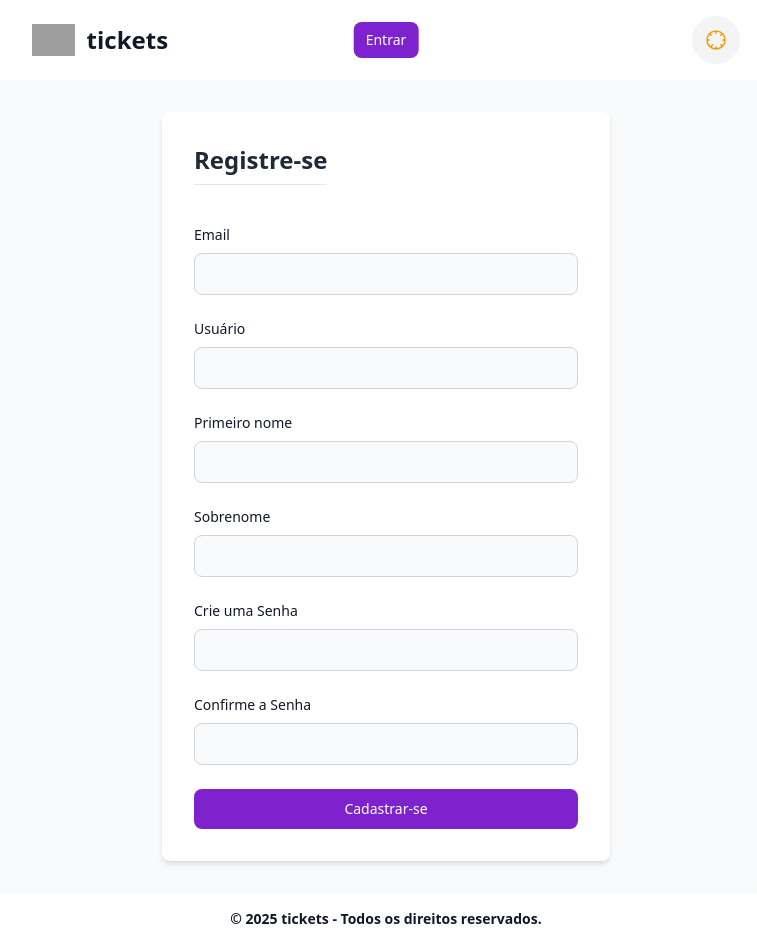
After one commit to lucsdsm/tickets, a Flask app: page /auth/register in a window 1280 px wide. The commit adds this page. Shown: the whole page, without its empty margins (254-1011 px from the left). Run offline with Flask 3, Linux system fonts and the light colour scheme; grey boxes are pictures that could not be loaded.

Commit message:
validações para login, registro local e padrão de documentação dentro do código

```diff
--- a/app/__init__.py
+++ b/app/__init__.py
@@ -59,6 +59,7 @@ def create_app():
         # importa os modelos para que o SQLAlchemy possa reconhecê-los
         from .models import User # importa o modelo User para o login_manager
 
+        # registra o carregador de usuário para o login_manager
         @login_manager.user_loader
         def load_user(user_id):
             return User.query.get(int(user_id))
--- a/app/routes/auth.py
+++ b/app/routes/auth.py
@@ -1,14 +1,106 @@
-from flask import Blueprint, render_template, redirect, url_for, flash, request, session
+from flask import Blueprint, render_template, redirect, url_for, flash, request, session, Response
 from flask_login import login_user, logout_user, login_required, current_user
 from app.models import User
 from app import db, bcrypt, oauth
 
 auth = Blueprint('auth', __name__)
 
+@auth.route('/register', methods=['GET', 'POST'])
+def register() -> 'Response':
+    """Processa o formulário de registro do utilizador.
+
+    Esta rota lida com os métodos GET e POST. Para GET, simplesmente renderiza
+    o template de registro. Para POST, valida os dados do formulário,
+    cria um novo utilizador na base de dados e inicia uma sessão para o
+    utilizador recém-registrado.
+
+    Returns:
+        Response: Um objeto de resposta do Flask. Pode ser o template de registro
+                  renderizado ou um redirecionamento para a página inicial.
+    """
+
+    # se o usuário já estiver logado, redireciona para a página de tickets
+    if current_user.is_authenticated:
+        return redirect(url_for('main.home'))
+
+    # verifica se o método da requisição é POST
+    if request.method == 'POST':
+        # obtém os dados do formulário de registro
+        username = request.form['username']
+        email = request.form['email']
+        first_name = request.form['first_name']
+        last_name = request.form['last_name']
+        password = request.form['password']
+        confirm_password = request.form.get('confirm_password')
+
+        # validações
+        has_error = False
+
+        # verifica se todos os campos obrigatórios foram preenchidos
+        if not all([username, email, first_name, last_name, password]):
+            flash('Todos os campos são obrigatórios.', 'danger')
+            has_error = True
+
+        # verificar se o nome de utilizador já está em uso
+        if User.query.filter_by(username=username).first():
+            flash('Este nome de utilizador já está em uso. Por favor, escolha outro.', 'danger')
+            has_error = True
+
+        # verificar se o email já está em uso
+        if User.query.filter_by(email=email).first():
+            flash('Este email já está em uso. Por favor, escolha outro.', 'danger')
+            has_error = True
+
+        # verificar se a senha é igual ao campo de confirmação
+        if password != confirm_password:
+            flash('As senhas não coincidem. Por favor, tente novamente.', 'danger')
+            has_error = True
+
+        # se houver um erro de validação, renderiza novamente o template com os dados inseridos
+        if has_error:
+            return render_template('cadastro-local.html',
+                                   username=username,
+                                   email=email,
+                                   first_name=first_name,
+                                   last_name=last_name)
+
+        # se a validação passar, cria o novo usuário
+        user = User(
+            username=username,
+            email=email,
+            first_name=first_name,
+            last_name=last_name
+        )
+        user.set_password(password)
+        db.session.add(user)
+        db.session.commit()
+
+        # faz o login do novo utilizador e redireciona
+        login_user(user)
+        flash(f'Registro concluído com sucesso! Bem-vindo, {user.username}!', 'success')
+        return render_template('dashboard.html')
+
+    # se o método for GET, renderiza o template de registro
+    return render_template('cadastro-local.html')
+
 @auth.route('/login', methods=['GET', 'POST'])
-def login():
-    # if current_user.is_authenticated:
-    #     return redirect(url_for('main.home'))
+def login() -> 'Response':
+    """Processa o formulário de login do utilizador.
+
+    Esta rota lida com os métodos GET e POST. Para GET, simplesmente renderiza
+    o template de login. Para POST, valida as credenciais do utilizador
+    (email e senha) contra a base de dados. Se as credenciais forem
+    válidas, inicia uma sessão para o utilizador. Caso contrário, exibe
+    uma mensagem de erro.
+
+    Returns:
+        Response: Um objeto de resposta do Flask. Pode ser o template de login
+                  renderizado ou um redirecionamento para a página inicial.
+    """
+
+    # se o usuário já estiver logado, redireciona para a página de tickets
+    if current_user.is_authenticated:
+        return redirect(url_for('main.home'))
 
     # verifica se o método da requisição é POST
     if request.method == 'POST':
@@ -26,22 +118,53 @@ def login():
         else:
             flash('Usuário ou senha inválidos.', 'danger')
 
+    # se o método for GET, renderiza o template de login
     return render_template('login.html')
 
 @auth.route('/logout')
 @login_required
-def logout():
+def logout() -> 'Response':
+    """Desconecta o utilizador da sessão atual.
+
+    Esta rota é protegida por login_required, o que significa que o utilizador
+    deve estar autenticado para acessar esta rota. Quando acessada, a sessão
+    do utilizador é encerrada e o utilizador é redirecionado para a página inicial
+    com uma mensagem de sucesso.
+
+    Returns:
+        Response: Um objeto de resposta do Flask que redireciona para a página inicial.
+    """
+
     logout_user()
     flash('Você foi desconectado.', 'info')
     return redirect(url_for('main.home'))
 
 @auth.route('/google/login')
-def google_login():
+def google_login() -> 'Response':
+    """Inicia o processo de autenticação com a Google.
+
+    Esta rota redireciona o utilizador para a página de autenticação da Google.
+    O utilizador será redirecionado de volta para a rota de callback após a autenticação.
+
+    Returns:
+        Response: Um objeto de resposta do Flask que redireciona para a página de autenticação da Google.
+    """
+
     redirect_uri = url_for('auth.google_callback', _external=True)
     return oauth.google.authorize_redirect(redirect_uri)
 
 @auth.route('/google/callback')
-def google_callback():
+def google_callback() -> 'Response':
+    """Processa o callback da autenticação com a Google.
+
+    Esta rota é chamada pela Google após o utilizador autenticar-se. Ela obtém
+    as informações do utilizador e verifica se o utilizador já existe na base de dados.
+    Se o utilizador existir, faz o login. Caso contrário, redireciona para a página de registro
+    para completar o registro.
+
+    Returns:
+        Response: Um objeto de resposta do Flask que redireciona para a página inicial ou para a página de registro.
+    """
     try:
         # obtém o token de acesso
         token = oauth.google.authorize_access_token()
@@ -61,20 +184,30 @@ def google_callback():
         flash(f'Bem-vindo de volta, {user.username}!', 'success')
         return redirect(url_for('main.home'))
 
-    # se o utilizador não existe, cria um novo registo
+    # se o utilizador não existe, cria um novo registro
     else:
         session['google_oauth_email'] = user_info['email']
         session['google_oauth_fname'] = user_info.get('given_name', '')
         session['google_oauth_lname'] = user_info.get('family_name', '')
 
-        flash('Bem-vindo! Por favor, complete o seu registo.', 'info')
+        flash('Bem-vindo! Por favor, complete o seu registro.', 'info')
         return redirect(url_for('auth.complete_google_register'))
 
 @auth.route('/complete-google-register', methods=['GET', 'POST'])
-def complete_google_register():
+def complete_google_register() -> 'Response':
+
+    """Completa o registro do utilizador após a autenticação com a Google.
+
+    Esta rota lida com os métodos GET e POST. Para GET, renderiza o formulário de registro
+    pré-preenchido com os dados obtidos da Google. Para POST, processa o formulário,
+    valida os dados e cria um novo utilizador na base de dados.
+
+    Returns:
+        Response: Um objeto de resposta do Flask. Pode ser o template de registro renderizado ou um redirecionamento para a página inicial.
+    """
 
     if 'google_oauth_email' not in session:
-        flash('Por favor, inicie o registo através da Google.', 'error')
+        flash('Por favor, inicie o registro através da Google.', 'error')
         return redirect(url_for('auth.login'))
 
     # renderiza o formulário para o método get
@@ -89,15 +222,24 @@ def complete_google_register():
     first_name = request.form.get('first_name')
     last_name = request.form.get('last_name')
     password = request.form.get('password')
+    confirm_password = request.form.get('confirm_password')
 
     # validações
     has_error = False
+
+    # verifica se todos os campos obrigatórios foram preenchidos
     if not all([username, first_name, last_name, password]):
         flash('Todos os campos são obrigatórios.', 'danger')
         has_error = True
 
+    # verificar se o nome de utilizador já está em uso
     if User.query.filter_by(username=username).first():
         flash('Este nome de utilizador já está em uso. Por favor, escolha outro.', 'danger')
+        has_error = True
+
+    # verificar se a senha é igual ao campo de confirmação
+    if password != confirm_password:
+        flash('As senhas não coincidem. Por favor, tente novamente.', 'danger')
         has_error = True
 
     # se houver um erro de validação, renderiza novamente o template com os dados inseridos
@@ -127,5 +269,5 @@ def complete_google_register():
 
     # faz o login do novo utilizador e redireciona
     login_user(user)
-    flash(f'Registo concluído com sucesso! Bem-vindo, {user.username}!', 'success')
+    flash(f'registro concluído com sucesso! Bem-vindo, {user.username}!', 'success')
     return render_template('dashboard.html')
--- a/app/templates/cadastro-google.html
+++ b/app/templates/cadastro-google.html
@@ -31,6 +31,11 @@
                 <label for="password" class="block mb-2 text-sm font-medium text-gray-900 dark:text-white"> Crie uma Senha </label>
                 <input type="password" name="password" id="password" class="bg-gray-50 border border-gray-300 text-gray-900 text-sm rounded-lg focus:ring-blue-500 focus:border-blue-500 block w-full p-2.5 dark:bg-gray-700 dark:border-gray-600 dark:placeholder-gray-400 dark:text-white" required>
             </div>
+
+            <div>
+                <label for="confirm_password" class="block mb-2 text-sm font-medium text-gray-900 dark:text-white"> Confirme a Senha </label>
+                <input type="password" name="confirm_password" id="confirm_password" class="bg-gray-50 border border-gray-300 text-gray-900 text-sm rounded-lg focus:ring-blue-500 focus:border-blue-500 block w-full p-2.5 dark:bg-gray-700 dark:border-gray-600 dark:placeholder-gray-400 dark:text-white" required>
+            </div>
         </fieldset>
 
         <div class="mt-6">
--- /dev/null
+++ b/app/templates/cadastro-local.html
@@ -0,0 +1,44 @@
+{% extends "layout.html" %}
+{% block content %}
+<div class="max-w-md mx-auto bg-white dark:bg-gray-800 p-8 rounded-lg shadow-md">
+    <form method="POST" action="{{ url_for('auth.register') }}">
+        <fieldset class="space-y-6">
+            <legend class="text-2xl font-bold border-b pb-2 mb-4 dark:text-white"> Registre-se </legend>
+
+            <div>
+                <label for="email" class="block mb-2 text-sm font-medium text-gray-900 dark:text-white"> Email </label>
+                <input type="email" name="email" id="email" value="{{ email }}" class="bg-gray-50 border border-gray-300 text-gray-900 text-sm rounded-lg focus:ring-blue-500 focus:border-blue-500 block w-full p-2.5 dark:bg-gray-700 dark:border-gray-600 dark:placeholder-gray-400 dark:text-white">
+            </div>
+
+            <div>
+                <label for="username" class="block mb-2 text-sm font-medium text-gray-900 dark:text-white"> Usuário </label>
+                <input type="text" name="username" id="username" value=" {{ username }}" class="bg-gray-50 border border-gray-300 text-gray-900 text-sm rounded-lg focus:ring-blue-500 focus:border-blue-500 block w-full p-2.5 dark:bg-gray-700 dark:border-gray-600 dark:placeholder-gray-400 dark:text-white" required>
+            </div>
+
+            <div>
+                <label for="first_name" class="block mb-2 text-sm font-medium text-gray-900 dark:text-white"> Primeiro nome </label>
+                <input type="text" name="first_name" id="first_name" value=" {{ first_name }}" class="bg-gray-50 border border-gray-300 text-gray-900 text-sm rounded-lg focus:ring-blue-500 focus:border-blue-500 block w-full p-2.5 dark:bg-gray-700 dark:border-gray-600 dark:placeholder-gray-400 dark:text-white" required>
+            </div>
+
+            <div>
+                <label for="last_name" class="block mb-2 text-sm font-medium text-gray-900 dark:text-white"> Sobrenome </label>
+                <input type="text" name="last_name" id="last_name" value=" {{ last_name }}" class="bg-gray-50 border border-gray-300 text-gray-900 text-sm rounded-lg focus:ring-blue-500 focus:border-blue-500 block w-full p-2.5 dark:bg-gray-700 dark:border-gray-600 dark:placeholder-gray-400 dark:text-white" required>
+            </div>
+
+            <div>
+                <label for="password" class="block mb-2 text-sm font-medium text-gray-900 dark:text-white"> Crie uma Senha </label>
+                <input type="password" name="password" id="password" class="bg-gray-50 border border-gray-300 text-gray-900 text-sm rounded-lg focus:ring-blue-500 focus:border-blue-500 block w-full p-2.5 dark:bg-gray-700 dark:border-gray-600 dark:placeholder-gray-400 dark:text-white" required>
+            </div>
+
+            <div>
+                <label for="confirm_password" class="block mb-2 text-sm font-medium text-gray-900 dark:text-white"> Confirme a Senha </label>
+                <input type="password" name="confirm_password" id="confirm_password" class="bg-gray-50 border border-gray-300 text-gray-900 text-sm rounded-lg focus:ring-blue-500 focus:border-blue-500 block w-full p-2.5 dark:bg-gray-700 dark:border-gray-600 dark:placeholder-gray-400 dark:text-white" required>
+            </div>
+        </fieldset>
+
+        <div class="mt-6">
+            <button type="submit" class="w-full flex justify-center items-center text-white bg-purple-700 hover:bg-purple-800 focus:ring-4 focus:outline-none focus:ring-purple-300 font-medium rounded-lg text-sm px-5 py-2.5 text-center dark:bg-purple-600 dark:hover:bg-purple-700 dark:focus:ring-purple-800 disabled:opacity-50 disabled:cursor-not-allowed"> Cadastrar-se </button>
+        </div>
+    </form>
+</div>
+{% endblock content %}
--- a/app/templates/layout.html
+++ b/app/templates/layout.html
@@ -97,7 +97,7 @@
         <div class="mx-auto px-6 py-4 flex justify-around items-center">
 
             <!-- logo -->
-            <a href="#" class="flex items-center space-x-3 rtl:space-x-reverse">
+            <a href="{{ url_for('main.home') }}" class="flex items-center space-x-3 rtl:space-x-reverse">
                 <img src="https://cdn-icons-png.flaticon.com/512/17701/17701347.png" class="h-8" alt="Desapeguei Logo" />
                 <span
                     class="text-2xl font-bold text-gray-900 hover:text-gray-700 transition-colors dark:text-white dark:hover:text-gray-300 align-middle">
--- a/app/templates/login.html
+++ b/app/templates/login.html
@@ -1,7 +1,7 @@
 {% extends "layout.html" %}
 {% block content %}
 
-    <div class="max-w-md mx-auto mt-8 bg-white dark:bg-gray-800 p-8 rounded-lg shadow-md">
+    <div class="max-w-md mx-auto bg-white dark:bg-gray-800 p-8 rounded-lg shadow-md">
         <form method="POST" action="{{ url_for('auth.login') }}" @submit="isLoading = true">
             <fieldset class="space-y-6">
                 <legend class="text-2xl font-bold border-b pb-2 mb-4 dark:text-white">Entrar</legend>
@@ -78,7 +78,7 @@
 
         <div class="relative flex py-5 items-center">
             <small class="flex-grow border-t border-gray-300 dark:border-gray-600 pt-3 text-center text-gray-500 dark:text-gray-400">
-                Não tem uma conta? <a class="text-gray-900 dark:text-gray-50" href=""> Registre-se clicando aqui! </a>
+                Não tem uma conta? <a class="text-gray-900 dark:text-gray-50" href="{{ url_for('auth.register') }}"> Registre-se clicando aqui! </a>
             </small>
         </div>
     </div>
```
Also changed, not shown: app/routes/main.py (+8 -1 lines).
